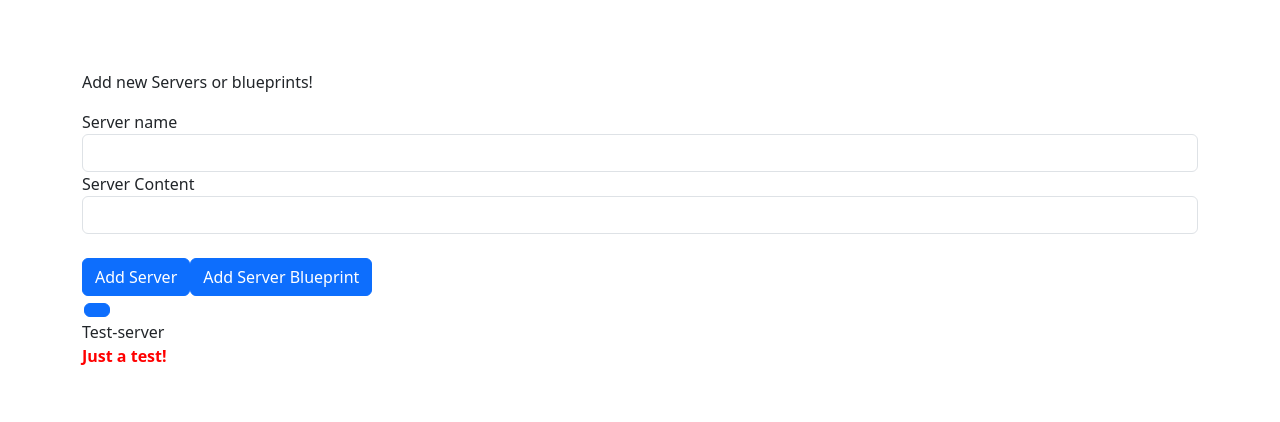
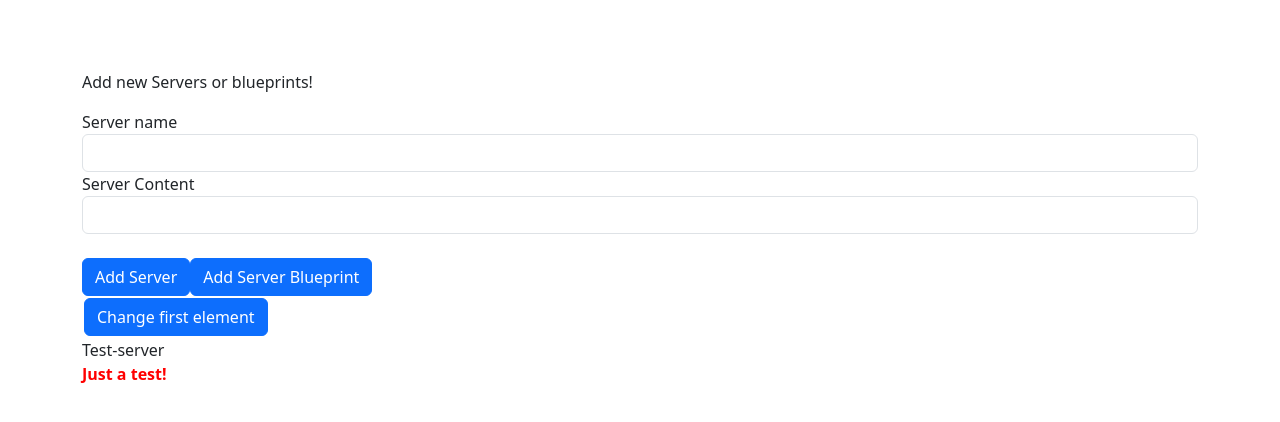
Before and after one commit to cassichan/cass-dream-app, an Angular app: page / in a window 1280 px wide. Shown: the top 422 px of the page. Built offline with nearby package versions, Linux system fonts and the light colour scheme.

Commit message:
call ngOnChanges when user clicks change first element button

```diff
--- a/src/app/app.component.html
+++ b/src/app/app.component.html
@@ -5,7 +5,7 @@
   ></app-server-control>
   <div class="row">
     <div class="col-xs-12">
-      <button class="btn btn-primary" (click)="onChangeFirst()"></button>
+      <button class="btn btn-primary" (click)="onChangeFirst()">Change first element</button>
       <app-server-element
         *ngFor="let serverElement of serverElements"
         [name]="serverElement.name"
```
